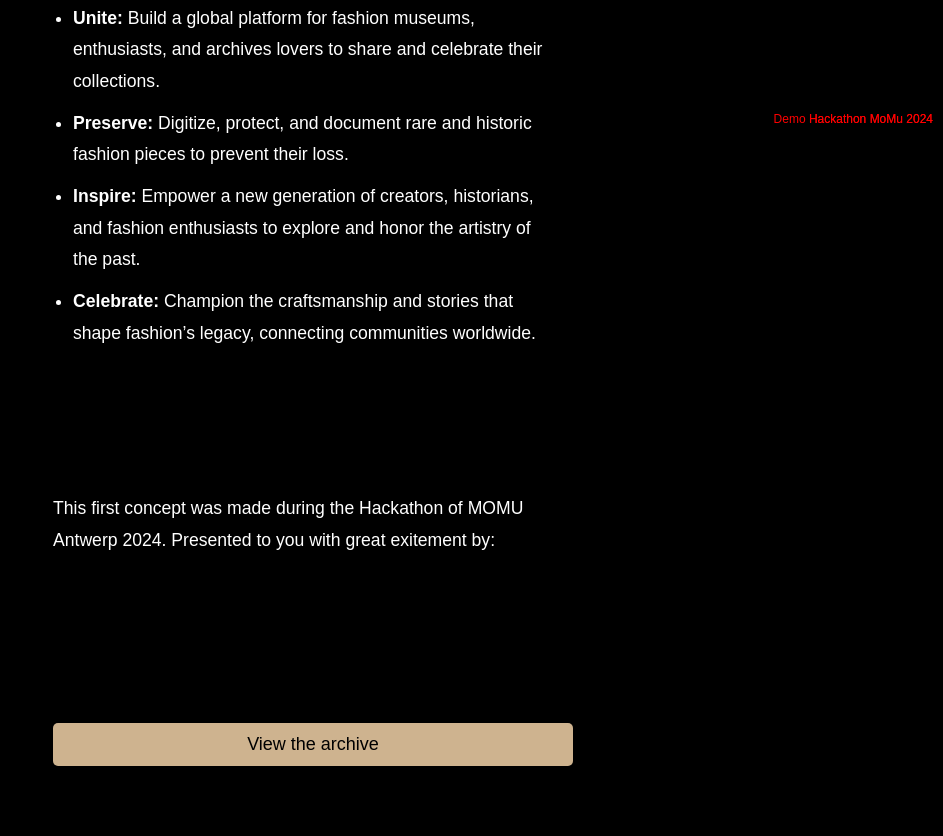
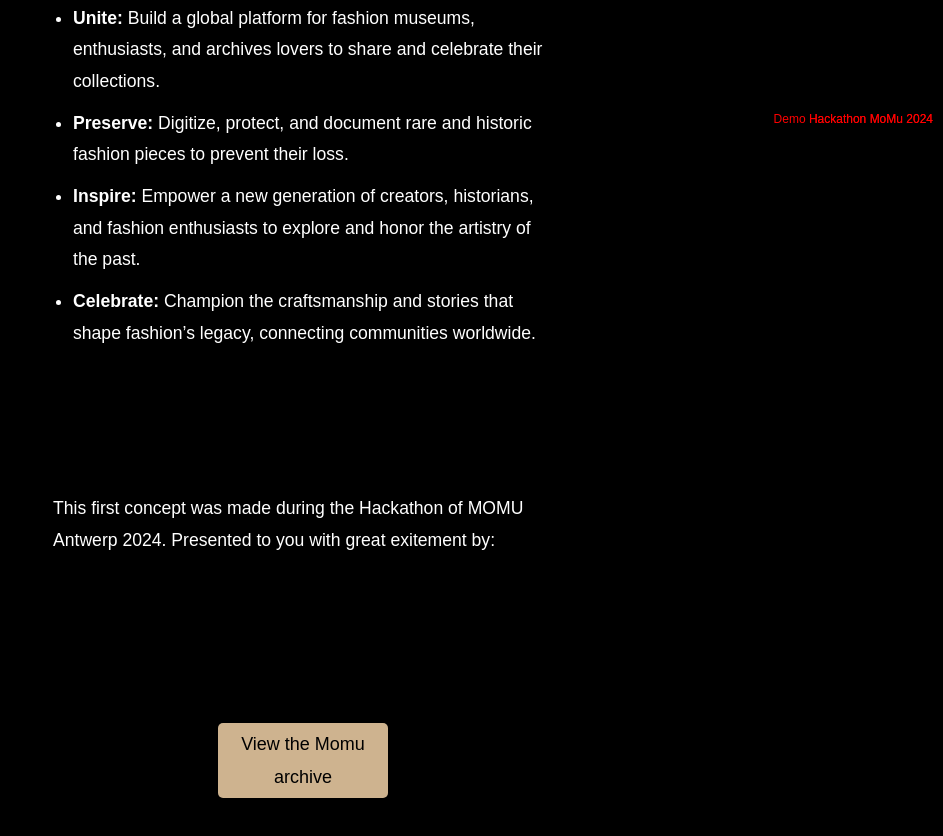
Before and after one commit to towami/hackathon, a website: page ourmission.html in a window 1280 px wide. Shown: the part 664-1500 px from the top of the page, without its empty margins (337-1280 px from the left). Drawn offline with Linux system fonts and the light colour scheme; a web font is replaced by a local one.

Commit message:
small change

```diff
--- a/ourmission.html
+++ b/ourmission.html
@@ -112,7 +112,7 @@
             display: block;
             margin: 20px auto 0; /* Center and add space above the button */
             padding: 5px 10px;
-			width: 100%;
+			width: 30%;
             font-size: 18px;
             color: black;
             background-color: rgba(255, 222, 178, 0.807);
@@ -191,7 +191,7 @@
 
 
         <!-- Redirect Button -->
-        <a href="https://www.darchive.io" target="_blank" class="redirect-button">View the archive</a>
+        <a href="https://www.momu.be/en/collection-stories" target="_blank" class="redirect-button">View the Momu archive</a>
     </div>
     <!-- Text in Bottom Right -->
     <div class="bottom-right-text">Demo Hackathon MoMu 2024</div>
```
